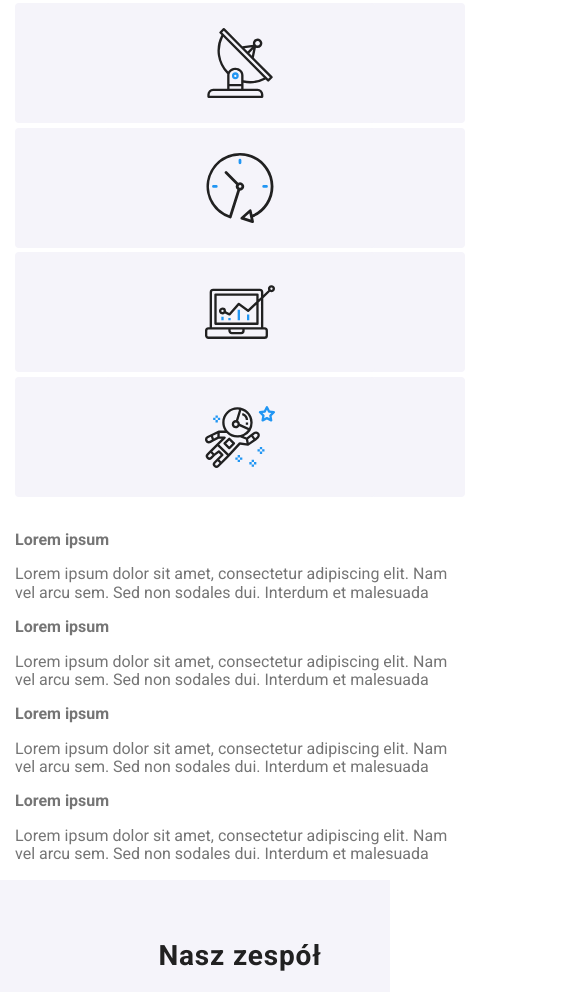
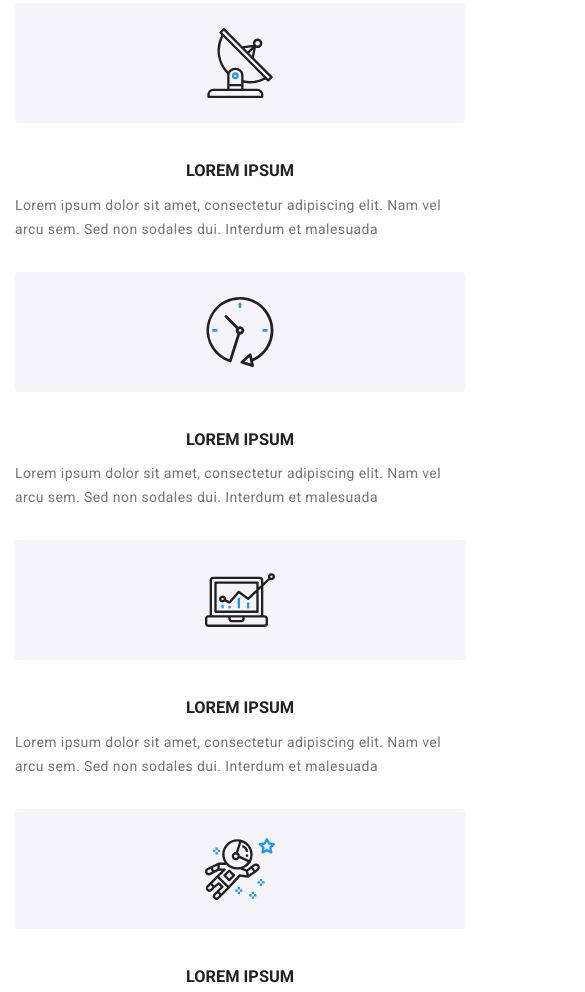
Before and after one commit to kingadidyk/goit-markup-hw-08, a plain HTML site: page index.html in a window 390 px wide. Shown: the part 492-1484 px from the top of the page, 585 px wide, since content can reach past the window. Drawn offline with nearby package versions, Linux system fonts and the light colour scheme.

```diff
--- a/index.html
+++ b/index.html
@@ -138,28 +138,12 @@
 
       <section class="section section-lorem">
         <div class="container">
-          <div class="lorem-svg">
-            <svg class="lorem-svg__icon" width="270" height="120">
-              <use href="./images/icons.svg#icon-antenna"></use>
-            </svg>
-
-            <svg class="lorem-svg__icon" width="270" height="120">
-              <use href="./images/icons.svg#icon-clock"></use>
-            </svg>
-
-            <svg class="lorem-svg__icon" width="270" height="120">
-              <use href="./images/icons.svg#icon-diagram"></use>
-            </svg>
-
-            <svg class="lorem-svg__icon" width="270" height="120">
-              <use href="./images/icons.svg#icon-astronaut"></use>
-            </svg>
-          </div>
-
           <ul class="box-lorem">
             <li class="box-lorem__item">
-              <b>Lorem ipsum</b>
-
+              <svg class="box-lorem__icon" width="270" height="120">
+                <use href="./images/icons.svg#icon-antenna"></use>
+              </svg>
+              <h3 class="box-lorem__title">Lorem ipsum</h3>
               <p class="box-lorem__text">
                 Lorem ipsum dolor sit amet, consectetur adipiscing elit. Nam vel
                 arcu sem. Sed non sodales dui. Interdum et malesuada
@@ -167,8 +151,11 @@
             </li>
 
             <li class="box-lorem__item">
-              <b>Lorem ipsum</b>
+              <svg class="box-lorem__icon" width="270" height="120">
+                <use href="./images/icons.svg#icon-clock"></use>
+              </svg>
 
+              <h3 class="box-lorem__title">Lorem ipsum</h3>
               <p class="box-lorem__text">
                 Lorem ipsum dolor sit amet, consectetur adipiscing elit. Nam vel
                 arcu sem. Sed non sodales dui. Interdum et malesuada
@@ -176,8 +163,10 @@
             </li>
 
             <li class="box-lorem__item">
-              <b>Lorem ipsum</b>
-
+              <svg class="box-lorem__icon" width="270" height="120">
+                <use href="./images/icons.svg#icon-diagram"></use>
+              </svg>
+              <h3 class="box-lorem__title">Lorem ipsum</h3>
               <p class="box-lorem__text">
                 Lorem ipsum dolor sit amet, consectetur adipiscing elit. Nam vel
                 arcu sem. Sed non sodales dui. Interdum et malesuada
@@ -185,8 +174,10 @@
             </li>
 
             <li class="box-lorem__item">
-              <b>Lorem ipsum</b>
-
+              <svg class="box-lorem__icon" width="270" height="120">
+                <use href="./images/icons.svg#icon-astronaut"></use>
+              </svg>
+              <h3 class="box-lorem__title">Lorem ipsum</h3>
               <p class="box-lorem__text">
                 Lorem ipsum dolor sit amet, consectetur adipiscing elit. Nam vel
                 arcu sem. Sed non sodales dui. Interdum et malesuada
--- a/sass/components/_footer.scss
+++ b/sass/components/_footer.scss
@@ -8,22 +8,25 @@
   padding-top: 60px;
   padding-bottom: 60px;
 
+  &__logo-box {
+    display: block;
+    margin-left: 100px;
+  }
+
   &__box {
     display: flex;
     flex-direction: column;
     flex-wrap: wrap;
-    padding-left: 15px;
     padding-right: 15px;
-    margin: 0px auto;
     align-items: baseline;
     text-align: center;
+    justify-content: center;
   }
 
   &__address {
     display: block;
     text-align: center;
     padding-top: 20px;
-    margin-left: 115px;
   }
 
   &__items:not(:last-child) {
--- a/sass/components/_form.scss
+++ b/sass/components/_form.scss
@@ -11,8 +11,14 @@
   color: $color-text-white;
   margin-top: 60px;
 
+  &__sign-up {
+    text-align: start;
+    margin-left: 122px;
+  }
+
   &__btn {
     margin-top: 20px;
+    margin-left: 25px;
     display: inline-flex;
     width: 200px;
     height: 50px;
--- a/sass/components/_lorem.scss
+++ b/sass/components/_lorem.scss
@@ -3,7 +3,7 @@
   padding-top: 60px;
 }
 
-.lorem-svg {
+.box-lorem {
   justify-content: space-around;
   gap: 30px;
   padding-bottom: 30px;
@@ -13,6 +13,34 @@
     border-radius: 4px;
     width: 450px;
   }
+
+  &__item {
+    color: $color-text-black;
+    font-weight: $font-weight-bold;
+    font-size: 14px;
+    line-height: 1.5;
+    list-style: none;
+  }
+
+  &__title {
+    text-transform: uppercase;
+    font-weight: $font-weight-bold;
+    text-align: center;
+    padding-top: 30px;
+    margin: 0 auto;
+  }
+
+  &__text {
+    color: $color-text-gray;
+    font-size: 14px;
+    font-style: normal;
+    font-weight: $font-weight-regular;
+    letter-spacing: 0.03em;
+    line-height: 1.71;
+    padding-top: 10px;
+    padding-bottom: 30px;
+    margin: 0 auto;
+  }
 }
 
 /*
@@ -20,7 +48,7 @@
   padding: 94px 0 0 0;
 }
 
-.lorem-svg {
+.box-lorem {
   display: flex;
   justify-content: space-around;
   gap: 30px;
@@ -30,12 +58,6 @@
     background-color: $color-bg-almostWhite;
     border-radius: 4px;
   }
-}
-
-.box-lorem {
-  display: flex;
-  justify-content: flex-start;
-  gap: 30px;
 
   &__item {
     color: $color-text-black;
@@ -43,6 +65,11 @@
     font-size: 14px;
     line-height: 1.5;
     list-style: none;
+  }
+
+  &__title {
+    text-transform: uppercase;
+    font-weight: $font-weight-bold;
   }
 
   &__text {
--- a/sass/components/_social-media.scss
+++ b/sass/components/_social-media.scss
@@ -10,11 +10,13 @@
   margin-bottom: 0;
   padding-bottom: 20px;
   margin-top: 60px;
+  text-align: start;
+  margin-left: 168px;
 
   &__list {
     display: flex;
     padding: 0;
-    margin-left: 137px;
+    margin-left: 122px;
   }
 
   &__item {
@@ -30,7 +32,6 @@
   border-radius: 50%;
   background-color: #ffffff1a;
 
-  &:hover,
   &:focus {
     background-color: $color-bg-blue;
     border-radius: 50%;
@@ -123,7 +124,6 @@
     background-color: $color-bg-white;
     transition-property: color, background-color, box-shadow;
 
-    &:hover,
     &:focus {
       background-color: $color-bg-blue;
       fill: $color-text-white;
```
Also changed, not shown: css/main.css, css/main.min.css, 2 other files.
